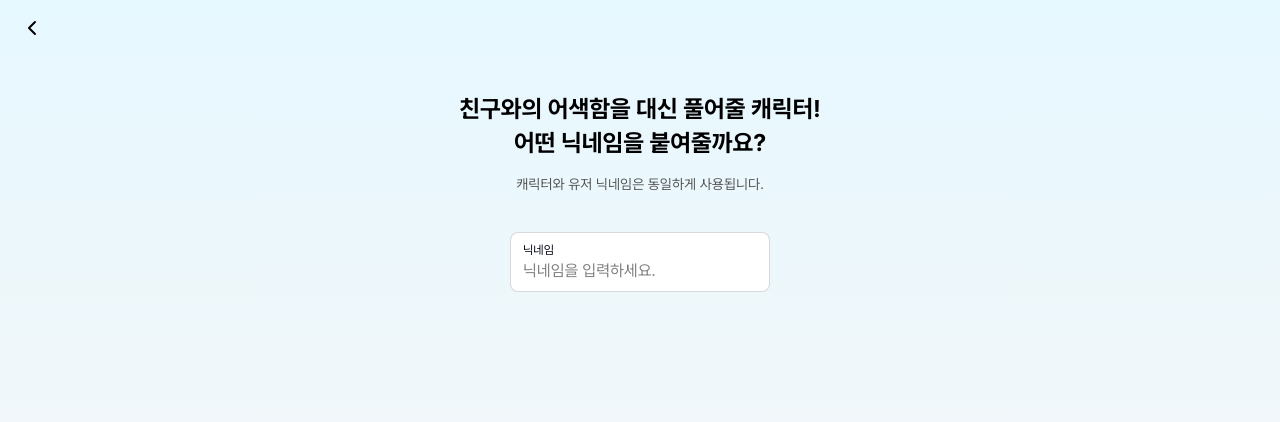
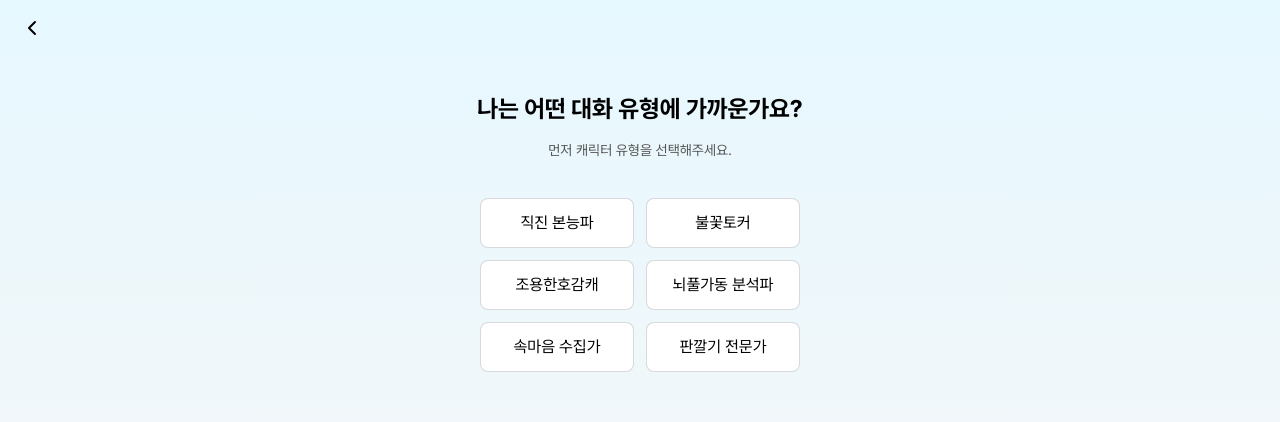
Before and after one commit to Peeliee/peelie-web, a React (Vite) app in the folder apps/peelie-web/: page /onboarding in a window 1280 px wide. Shown: the top 422 px of the page. Built offline with nearby package versions, Linux system fonts and the light colour scheme; no server answers; sample sign-in values are in the browser's storage; what @lukemorales/query-key-factory would draw is missing.

Commit message:
✨ Feat : 유형 선택 퍼널 추가

```diff
--- a/apps/peelie-web/src/pages/Onboarding/OnboardingPage.tsx
+++ b/apps/peelie-web/src/pages/Onboarding/OnboardingPage.tsx
@@ -1,14 +1,26 @@
 import { useState } from 'react';
 import { Navigate, useNavigate } from 'react-router-dom';
 
-import { useCompleteOnboardingMutation } from '@/entities/auth';
+import { useCompleteOnboardingMutation, type PersonalityType } from '@/entities/auth';
 import PATH from '@/shared/constants/path';
+import { cn } from '@/shared/lib/utils';
 import { Button } from '@/shared/ui/common/button';
 import { Input } from '@/shared/ui/common/Input';
 import { ChevronLeftIcon } from '@/shared/ui/icons/ChevronLeftIcon';
 
+const PERSONALITY_OPTIONS: { value: PersonalityType; label: string }[] = [
+  { value: 'STRAIGHT_SHOOTER', label: '직진 본능파' },
+  { value: 'ENERGETIC_TALKER', label: '불꽃토커' },
+  { value: 'QUIET_CHARMER', label: '조용한호감캐' },
+  { value: 'ANALYTICAL_OBSERVER', label: '뇌풀가동 분석파' },
+  { value: 'HEART_COLLECTOR', label: '속마음 수집가' },
+  { value: 'STAGE_SETTER', label: '판깔기 전문가' },
+];
+
 export default function OnboardingPage() {
   const navigate = useNavigate();
+  const [step, setStep] = useState<'personality' | 'nickname'>('personality');
+  const [personality, setPersonality] = useState<PersonalityType | null>(null);
   const [nickname, setNickname] = useState('');
   const signupToken = localStorage.getItem('signupToken');
   const completeOnboarding = useCompleteOnboardingMutation();
@@ -18,9 +30,9 @@ export default function OnboardingPage() {
   }
 
   const handleSubmit = () => {
-    if (nickname.trim().length === 0 || completeOnboarding.isPending) return;
+    if (!personality || nickname.trim().length === 0 || completeOnboarding.isPending) return;
     completeOnboarding.mutate(
-      { signupToken, nickname: nickname.trim(), personality: 'STRAIGHT_SHOOTER' },
+      { signupToken, nickname: nickname.trim(), personality },
       {
         onSuccess: (data) => {
           localStorage.setItem('accessToken', data.accessToken);
@@ -35,25 +47,62 @@ export default function OnboardingPage() {
     );
   };
 
-  const isSubmitDisabled = nickname.trim().length === 0 || completeOnboarding.isPending;
+  const isPersonalityStep = step === 'personality';
+  const isNextDisabled = isPersonalityStep
+    ? !personality
+    : nickname.trim().length === 0 || completeOnboarding.isPending;
+  const handleBack = () => {
+    if (isPersonalityStep) {
+      navigate(-1);
+      return;
+    }
+
+    setStep('personality');
+  };
+  const handleNext = () => {
+    if (isPersonalityStep) {
+      if (!personality) return;
+      setStep('nickname');
+      return;
+    }
+
+    handleSubmit();
+  };
 
   return (
-    <div className="relative min-h-screen overflow-hidden bg-gradient-to-b from-brand-30 to-background-main to-[80%]">
+    <div
+      className={cn(
+        'relative min-h-screen overflow-hidden bg-gradient-to-b',
+        'from-brand-30 to-background-main to-[80%]',
+      )}
+    >
       <img
         src="/onboarding-character.png"
         alt=""
         aria-hidden
-        className="pointer-events-none absolute -bottom-4 left-1/2 z-0 w-[423px] max-w-none -translate-x-1/2 select-none"
+        className={cn(
+          'pointer-events-none absolute -bottom-4 left-1/2 z-0',
+          'w-[423px] max-w-none -translate-x-1/2 select-none',
+        )}
       />
 
-      <header className="relative z-10 flex items-center px-5 py-4">
-        <button type="button" onClick={() => navigate(-1)} aria-label="뒤로가기">
+      <header className={cn('relative z-10 flex items-center', 'px-5 py-4')}>
+        <button type="button" onClick={handleBack} aria-label="뒤로가기">
           <ChevronLeftIcon className="size-6 text-gray-99" />
         </button>
       </header>
 
-      <main className="relative z-10 mt-9 flex flex-col items-center gap-9 px-5">
+      <main className={cn('relative z-10 mt-9 flex flex-col', 'items-center gap-9 px-5')}>
         <div className="flex flex-col items-center gap-3 text-center">
+          {isPersonalityStep ? (
+            <>
+              <h1 className="text-title-headline-2 text-text-main">
+                나는 어떤 대화 유형에 가까운가요?
+              </h1>
+              <p className="text-body-s-400 text-text-sub">먼저 캐릭터 유형을 선택해주세요.</p>
+            </>
+          ) : (
+            <>
               <h1 className="text-title-headline-2 text-text-main">
                 친구와의 어색함을 대신 풀어줄 캐릭터!
                 <br />
@@ -62,28 +111,67 @@ export default function OnboardingPage() {
               <p className="text-body-s-400 text-text-sub">
                 캐릭터와 유저 닉네임은 동일하게 사용됩니다.
               </p>
+            </>
+          )}
         </div>
 
-        <div className="w-[260px] rounded-small border border-border-main bg-gray-01 px-3 py-2">
+        {isPersonalityStep ? (
+          <div className={cn('grid w-full max-w-[320px]', 'grid-cols-2 gap-3')}>
+            {PERSONALITY_OPTIONS.map((option) => {
+              const isSelected = personality === option.value;
+
+              return (
+                <button
+                  key={option.value}
+                  type="button"
+                  className={cn(
+                    'rounded-small border px-3 py-3 text-body-s-400',
+                    isSelected
+                      ? 'border-gray-70 bg-gray-70 text-gray-01'
+                      : 'border-border-main bg-gray-01 text-text-main',
+                  )}
+                  onClick={() => setPersonality(option.value)}
+                >
+                  {option.label}
+                </button>
+              );
+            })}
+          </div>
+        ) : (
+          <div
+            className={cn(
+              'w-[260px] rounded-small border border-border-main',
+              'bg-gray-01 px-3 py-2',
+            )}
+          >
             <p className="text-caption-m-400 text-text-disable">닉네임</p>
             <Input
               value={nickname}
               onChange={(e) => setNickname(e.target.value)}
-            className="w-full bg-transparent text-body-s-400 text-text-main outline-none placeholder:text-text-disable"
+              className={cn(
+                'w-full bg-transparent text-body-s-400 text-text-main',
+                'outline-none placeholder:text-text-disable',
+              )}
               placeholder="닉네임을 입력하세요."
               maxLength={20}
             />
           </div>
+        )}
       </main>
 
-      <div className="fixed inset-x-0 bottom-0 z-20 bg-gradient-to-b from-transparent to-background-main">
+      <div
+        className={cn(
+          'fixed inset-x-0 bottom-0 z-20 bg-gradient-to-b',
+          'from-transparent to-background-main',
+        )}
+      >
         <div className="px-5 py-4">
           <Button
             size="lg"
             radius="full"
             className="w-full bg-gray-70 text-gray-01"
-            disabled={isSubmitDisabled}
-            onClick={handleSubmit}
+            disabled={isNextDisabled}
+            onClick={handleNext}
           >
             다음으로
           </Button>
```
Lines whose indentation alone changed are shown as unchanged.
